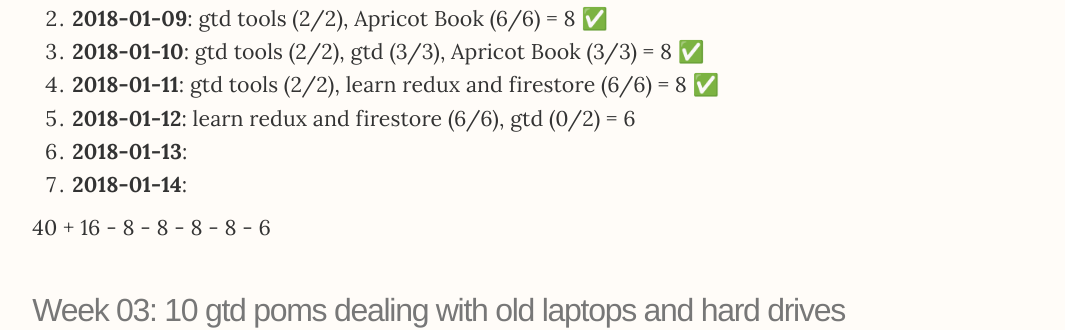
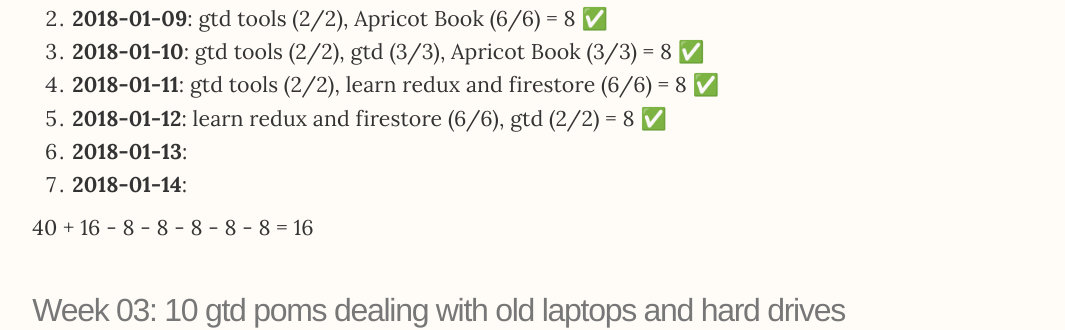
Before and after one commit to christiangenco/christiangenco.github.io, a Jekyll site: the page built from _posts/2018-01-01-2018.md, in a window 1280 px wide and 900 px high, scrolled down 1798 px. Shown: the part 293-623 px from the top of the window, without its empty margins (106-1171 px from the left). Built offline with Jekyll 4.4.1, drawn with Linux system fonts in a browser that asks for light colours; nearby versions of some CDN libraries.

Commit message:
2018 updated with another 8 poms!

```diff
--- a/_posts/2018-01-01-2018.md
+++ b/_posts/2018-01-01-2018.md
@@ -54,10 +54,10 @@ Notes: first week doing my fresh new 2018 productivity system and I did 40 poms!
 2. **2018-01-09**: gtd tools (2/2), Apricot Book (6/6) = 8 ✅
 3. **2018-01-10**: gtd tools (2/2), gtd (3/3), Apricot Book (3/3) = 8 ✅
 4. **2018-01-11**: gtd tools (2/2), learn redux and firestore (6/6) = 8 ✅
-5. **2018-01-12**: learn redux and firestore (6/6), gtd (0/2) = 6
+5. **2018-01-12**: learn redux and firestore (6/6), gtd (2/2) = 8 ✅
 6. **2018-01-13**:
 7. **2018-01-14**:
 
-40 + 16 - 8 - 8 - 8 - 8 - 6
+40 + 16 - 8 - 8 - 8 - 8 - 8 = 16
 
 ### Week 03: 10 gtd poms dealing with old laptops and hard drives
```
Also changed, not shown: _posts/2018-01-12-react-redux.md (+1 -0 lines).
